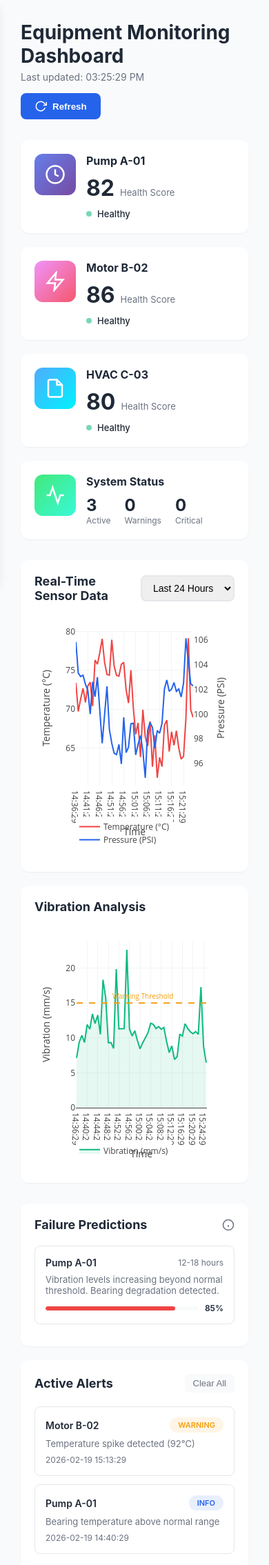
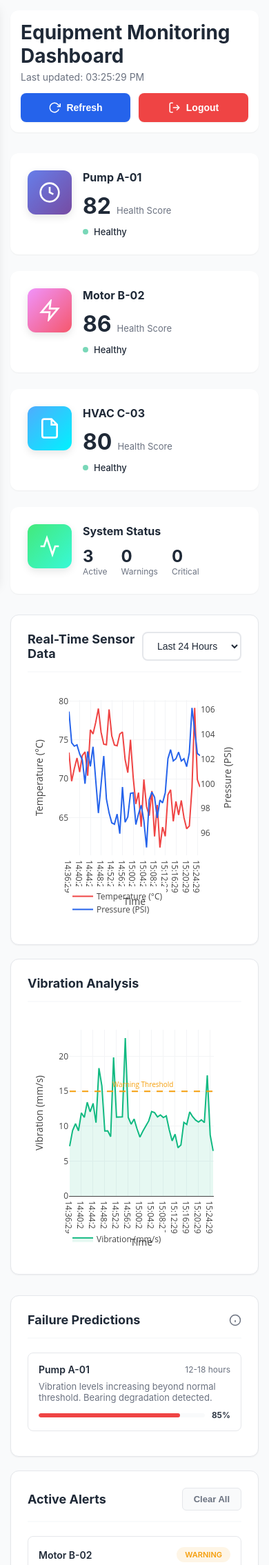
Before and after one commit to Sreemsun/Predictive-Maintenance-System, a Flask app: page /dashboard in a window 390 px wide. Shown: the top 2269 px of the page at 69% size. Run offline with Flask 3, Linux system fonts and the light colour scheme; the visitor is signed in with stand-in values (Sample User, id 1); some libraries are stand-ins or nearby versions.

Commit message:
Improved UI/UX: Enhanced button alignment, header styling, and responsive layout

```diff
--- a/static/css/dashboard.css
+++ b/static/css/dashboard.css
@@ -28,6 +28,7 @@ body {
     background: var(--bg-light);
     color: var(--text-dark);
     overflow-x: hidden;
+    scroll-behavior: smooth;
 }
 
 .dashboard-container {
@@ -128,6 +129,7 @@ body {
     display: flex;
     align-items: center;
     gap: 12px;
+    background: rgba(0, 0, 0, 0.1);
 }
 
 .user-info {
@@ -138,15 +140,16 @@ body {
 }
 
 .user-avatar {
-    width: 40px;
-    height: 40px;
+    width: 42px;
+    height: 42px;
     border-radius: 50%;
-    background: var(--primary-color);
+    background: linear-gradient(135deg, var(--primary-color), #764ba2);
     display: flex;
     align-items: center;
     justify-content: center;
-    font-weight: 600;
+    font-weight: 700;
     font-size: 16px;
+    box-shadow: 0 2px 8px rgba(0, 0, 0, 0.2);
 }
 
 .user-details {
@@ -157,6 +160,8 @@ body {
     font-weight: 600;
     font-size: 14px;
     text-transform: capitalize;
+    color: white;
+    margin-bottom: 2px;
 }
 
 .user-role {
@@ -165,35 +170,45 @@ body {
 }
 
 .logout-button {
-    width: 36px;
-    height: 36px;
+    width: 38px;
+    height: 38px;
     border-radius: 8px;
-    background: rgba(239, 68, 68, 0.1);
-    color: var(--danger-color);
+    background: rgba(239, 68, 68, 0.15);
+    color: #ff6b6b;
     display: flex;
     align-items: center;
     justify-content: center;
     transition: all 0.2s ease;
     cursor: pointer;
     text-decoration: none;
+    border: 1px solid rgba(239, 68, 68, 0.3);
 }
 
 .logout-button:hover {
     background: var(--danger-color);
     color: white;
+    border-color: var(--danger-color);
+    transform: translateY(-2px);
+    box-shadow: 0 4px 12px rgba(239, 68, 68, 0.4);
+}
+
+.logout-button:active {
+    transform: translateY(0);
 }
 
 .logout-button svg {
-    width: 18px;
-    height: 18px;
+    width: 20px;
+    height: 20px;
 }
 
 /* Main Content */
 .main-content {
     margin-left: var(--sidebar-width);
     flex: 1;
-    padding: 30px;
+    padding: 24px 32px;
     width: calc(100% - var(--sidebar-width));
+    background: var(--bg-light);
+    min-height: 100vh;
 }
 
 .dashboard-header {
@@ -201,12 +216,21 @@ body {
     justify-content: space-between;
     align-items: center;
     margin-bottom: 30px;
+    padding: 20px;
+    background: white;
+    border-radius: 12px;
+    box-shadow: var(--shadow-sm);
+}
+
+.header-left {
+    flex: 1;
 }
 
 .header-left h1 {
     font-size: 28px;
     color: var(--text-dark);
     margin-bottom: 5px;
+    font-weight: 700;
 }
 
 .timestamp {
@@ -214,18 +238,26 @@ body {
     font-size: 14px;
 }
 
+.header-right {
+    display: flex;
+    align-items: center;
+    gap: 12px;
+}
+
 .refresh-button {
     display: flex;
     align-items: center;
     gap: 8px;
-    padding: 10px 20px;
+    padding: 12px 24px;
     background: var(--primary-color);
     color: white;
     border: none;
     border-radius: 8px;
     font-weight: 600;
+    font-size: 14px;
     cursor: pointer;
     transition: all 0.2s ease;
+    box-shadow: var(--shadow-sm);
 }
 
 .refresh-button:hover {
@@ -234,7 +266,42 @@ body {
     box-shadow: var(--shadow);
 }
 
+.refresh-button:active {
+    transform: translateY(0);
+}
+
 .refresh-button svg {
+    width: 18px;
+    height: 18px;
+}
+
+.logout-button-header {
+    display: flex;
+    align-items: center;
+    gap: 8px;
+    padding: 12px 24px;
+    background: var(--danger-color);
+    color: white;
+    border: none;
+    border-radius: 8px;
+    font-weight: 600;
+    font-size: 14px;
+    cursor: pointer;
+    transition: all 0.2s ease;
+    box-shadow: var(--shadow-sm);
+}
+
+.logout-button-header:hover {
+    background: #dc2626;
+    transform: translateY(-2px);
+    box-shadow: var(--shadow);
+}
+
+.logout-button-header:active {
+    transform: translateY(0);
+}
+
+.logout-button-header svg {
     width: 18px;
     height: 18px;
 }
@@ -242,39 +309,42 @@ body {
 /* Health Cards */
 .health-cards {
     display: grid;
-    grid-template-columns: repeat(auto-fit, minmax(250px, 1fr));
-    gap: 20px;
+    grid-template-columns: repeat(auto-fit, minmax(280px, 1fr));
+    gap: 24px;
     margin-bottom: 30px;
 }
 
 .health-card {
     background: white;
     border-radius: 12px;
-    padding: 20px;
+    padding: 24px;
     box-shadow: var(--shadow-sm);
     display: flex;
-    gap: 15px;
+    gap: 16px;
     transition: all 0.3s ease;
+    border: 1px solid transparent;
 }
 
 .health-card:hover {
     transform: translateY(-5px);
     box-shadow: var(--shadow-lg);
+    border-color: var(--primary-color);
 }
 
 .card-icon {
-    width: 60px;
-    height: 60px;
+    width: 64px;
+    height: 64px;
     border-radius: 12px;
     display: flex;
     align-items: center;
     justify-content: center;
     flex-shrink: 0;
+    box-shadow: 0 4px 12px rgba(0, 0, 0, 0.1);
 }
 
 .card-icon svg {
-    width: 30px;
-    height: 30px;
+    width: 32px;
+    height: 32px;
     color: white;
 }
 
@@ -296,12 +366,16 @@ body {
 
 .card-content {
     flex: 1;
+    display: flex;
+    flex-direction: column;
+    justify-content: center;
 }
 
 .card-content h3 {
     font-size: 16px;
     color: var(--text-dark);
-    margin-bottom: 10px;
+    margin-bottom: 12px;
+    font-weight: 700;
 }
 
 .health-score {
@@ -389,20 +463,28 @@ body {
 .chart-container {
     background: white;
     border-radius: 12px;
-    padding: 20px;
+    padding: 24px;
     box-shadow: var(--shadow-sm);
+    border: 1px solid var(--border-color);
+    transition: all 0.3s ease;
 }
+
+.chart-container:hover {
+    box-shadow: var(--shadow);\n    border-color: var(--primary-color);\n}
 
 .chart-header {
     display: flex;
     justify-content: space-between;
     align-items: center;
     margin-bottom: 20px;
+    padding-bottom: 15px;
+    border-bottom: 2px solid var(--bg-light);
 }
 
 .chart-header h2 {
     font-size: 18px;
     color: var(--text-dark);
+    font-weight: 700;
 }
 
 .chart-description {
@@ -412,17 +494,25 @@ body {
 }
 
 .time-select {
-    padding: 8px 12px;
+    padding: 10px 16px;
     border: 2px solid var(--border-color);
     border-radius: 8px;
     font-size: 14px;
+    font-weight: 500;
     cursor: pointer;
-    transition: border-color 0.2s ease;
+    transition: all 0.2s ease;
+    background: white;
+    color: var(--text-dark);
+}
+
+.time-select:hover {
+    border-color: var(--primary-color);
 }
 
 .time-select:focus {
     outline: none;
     border-color: var(--primary-color);
+    box-shadow: 0 0 0 3px rgba(37, 99, 235, 0.1);
 }
 
 .chart {
@@ -442,8 +532,16 @@ body {
 .alerts-container {
     background: white;
     border-radius: 12px;
-    padding: 20px;
+    padding: 24px;
     box-shadow: var(--shadow-sm);
+    border: 1px solid var(--border-color);
+    transition: all 0.3s ease;
+}
+
+.predictions-container:hover,
+.alerts-container:hover {
+    box-shadow: var(--shadow);
+    border-color: var(--primary-color);
 }
 
 .section-header {
@@ -451,11 +549,14 @@ body {
     justify-content: space-between;
     align-items: center;
     margin-bottom: 20px;
+    padding-bottom: 15px;
+    border-bottom: 2px solid var(--bg-light);
 }
 
 .section-header h2 {
     font-size: 18px;
     color: var(--text-dark);
+    font-weight: 700;
     display: flex;
     align-items: center;
     gap: 8px;
@@ -474,12 +575,13 @@ body {
 }
 
 .clear-all-button {
-    padding: 6px 12px;
+    padding: 8px 16px;
     background: var(--bg-light);
     color: var(--text-light);
-    border: none;
+    border: 1px solid var(--border-color);
     border-radius: 6px;
     font-size: 13px;
+    font-weight: 600;
     cursor: pointer;
     transition: all 0.2s ease;
 }
@@ -487,6 +589,11 @@ body {
 .clear-all-button:hover {
     background: var(--border-color);
     color: var(--text-dark);
+    border-color: var(--text-light);
+}
+
+.clear-all-button:active {
+    transform: scale(0.95);
 }
 
 .predictions-list,
@@ -653,12 +760,25 @@ body {
     .main-content {
         margin-left: 0;
         width: 100%;
+        padding: 15px;
     }
 
     .dashboard-header {
         flex-direction: column;
         align-items: flex-start;
         gap: 15px;
+        padding: 15px;
+    }
+
+    .header-right {
+        width: 100%;
+        justify-content: flex-start;
+    }
+
+    .refresh-button,
+    .logout-button-header {
+        flex: 1;
+        justify-content: center;
     }
 
     .health-cards {
--- a/templates/dashboard.html
+++ b/templates/dashboard.html
@@ -88,6 +88,14 @@
                             <path d="M20.49 15a9 9 0 1 1-2.12-9.36L23 10"/>
                         </svg>
                         Refresh
+                    </button>
+                    <button class="logout-button-header" onclick="window.location.href='/logout'">
+                        <svg viewBox="0 0 24 24" fill="none" stroke="currentColor" stroke-width="2">
+                            <path d="M9 21H5a2 2 0 0 1-2-2V5a2 2 0 0 1 2-2h4"/>
+                            <polyline points="16 17 21 12 16 7"/>
+                            <line x1="21" y1="12" x2="9" y2="12"/>
+                        </svg>
+                        Logout
                     </button>
                 </div>
             </header>
```
